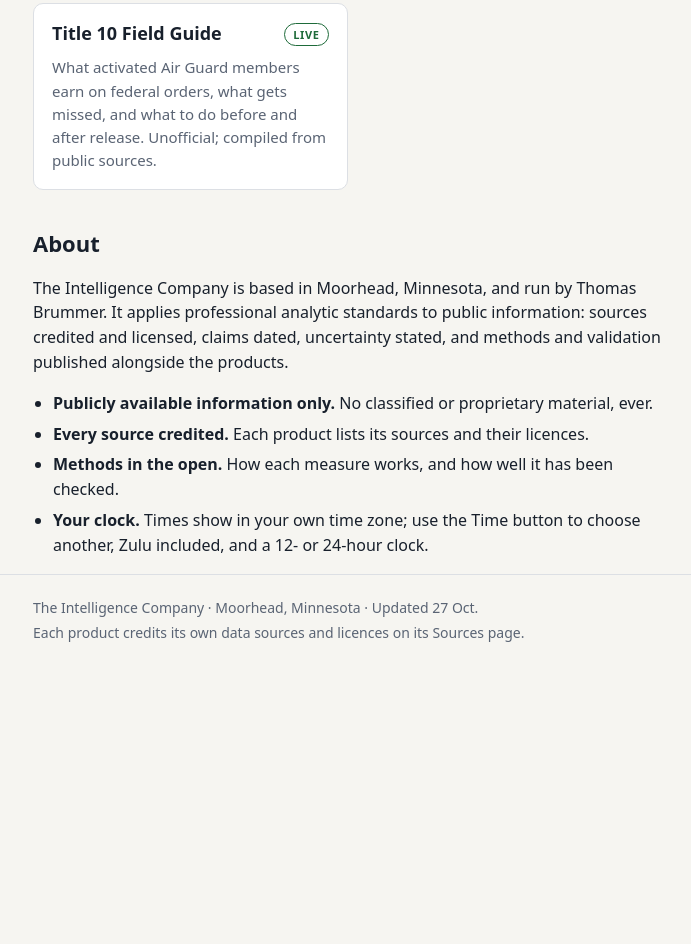
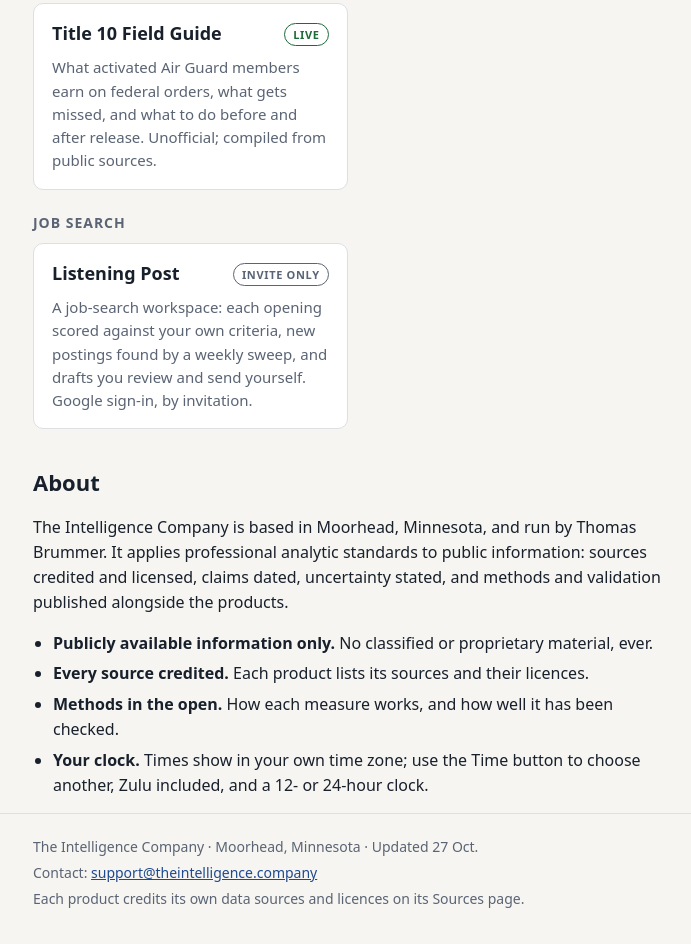
Before and after one commit to metacog-osint/theintelligence-company, a plain HTML site: page site/index.html in a window 1280 px wide. Shown: the part 1140-2084 px from the top of the page, without its empty margins (123-814 px from the left). Before the commit the page ends 1818 px from the top, so only its background shows below. Drawn offline with Linux system fonts and the light colour scheme.

Commit message:
Hub: list Listening Post (invite only), add the support@ contact
Co-Authored-By: Claude Opus 5.5 <noreply@anthropic.com>

```diff
--- a/site/index.html
+++ b/site/index.html
@@ -70,6 +70,15 @@
           before and after release. Unofficial; compiled from public sources.</span>
       </a>
     </div>
+
+    <h3>Job search</h3>
+    <div class="cards">
+      <a class="card" href="https://listeningpost.theintelligence.company">
+        <span class="card-top"><span class="name">Listening Post</span><span class="badge invite">Invite only</span></span>
+        <span class="what">A job-search workspace: each opening scored against your own criteria, new postings found by a
+          weekly sweep, and drafts you review and send yourself. Google sign-in, by invitation.</span>
+      </a>
+    </div>
   </section>
 
   <section id="about" aria-labelledby="about-h" class="about">
@@ -89,7 +98,8 @@
 
 <footer class="foot">
   <div class="wrap">
-    <p>The Intelligence Company · Moorhead, Minnesota · Updated <time id="updated" datetime="2026-10-27T03:00:00Z" data-tic="date">27 Oct 2026</time>.</p>
+    <p>The Intelligence Company · Moorhead, Minnesota · Updated <time id="updated" datetime="2026-10-27T17:00:00Z" data-tic="date">27 Oct 2026</time>.</p>
+    <p>Contact: <a href="mailto:support@theintelligence.company">support@theintelligence.company</a></p>
     <p>Each product credits its own data sources and licences on its Sources page.</p>
   </div>
 </footer>
--- a/site/style.css
+++ b/site/style.css
@@ -39,6 +39,7 @@ h3 { font-size: 14px; text-transform: uppercase; letter-spacing: .07em; color: v
 .badge { font-size: 11px; font-weight: 700; letter-spacing: .06em; text-transform: uppercase; padding: 2px 8px; border-radius: 999px; border: 1px solid currentColor; }
 .badge.live { color: var(--live); }
 .badge.beta { color: var(--beta); }
+.badge.invite { color: var(--muted); }
 .about p { max-width: 70ch; }
 .principles { padding-left: 20px; max-width: 70ch; }
 .principles li { margin: 6px 0; }
```
Also changed, not shown: CLAUDE.md (+5 -3 lines).
